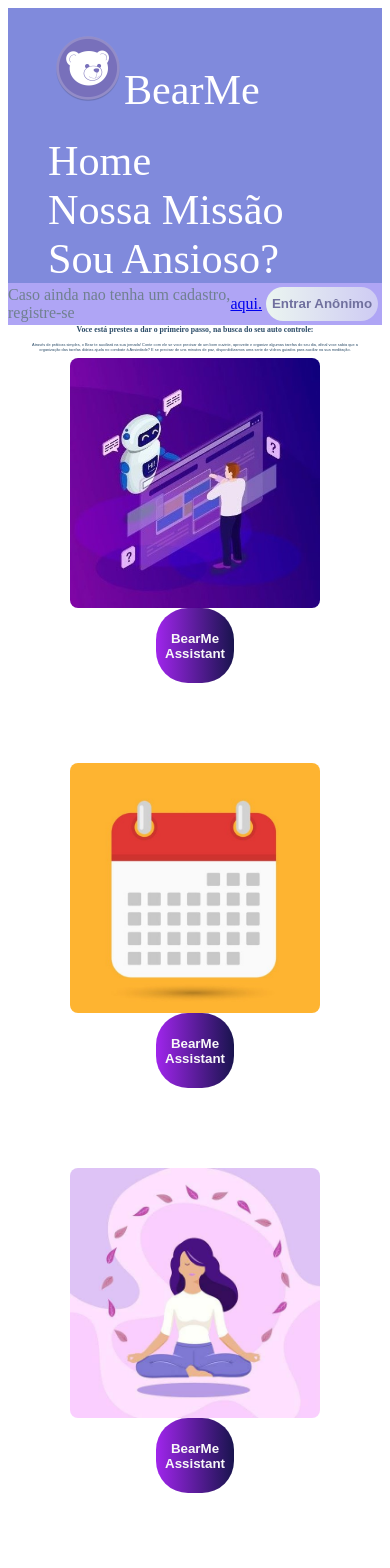
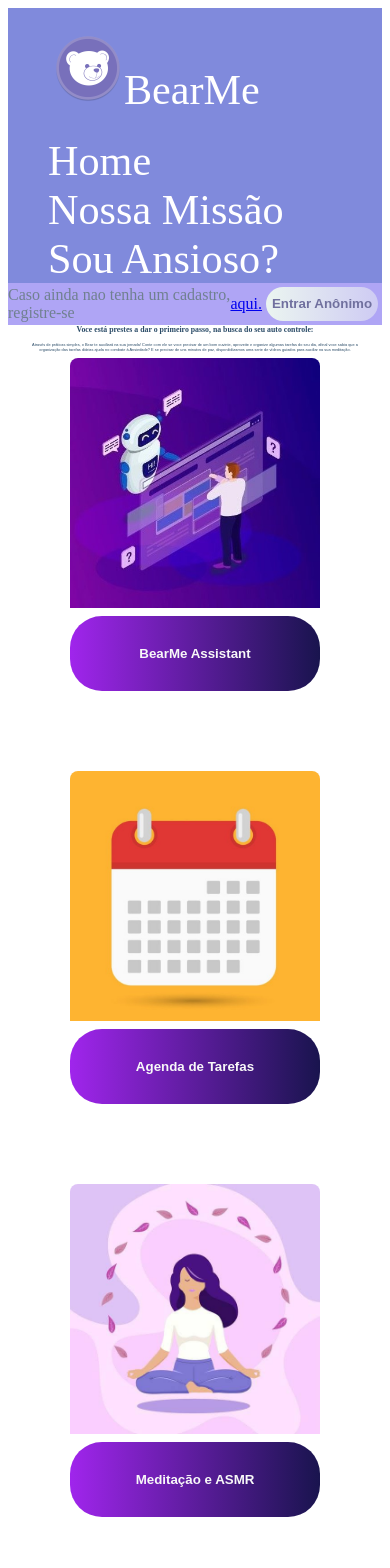
Before and after one commit to AndreHBSilva/Challenge_BearMe, a React (Create React App) app: page / in a window 390 px wide. Shown: the top 1568 px of the page. Built offline with nearby package versions, Linux system fonts and the light colour scheme; a web font is replaced by a local one.

Commit message:
cards de atividades responsivos

```diff
--- a/src/components/corpo/Corpo.jsx
+++ b/src/components/corpo/Corpo.jsx
@@ -3,7 +3,7 @@ import './Corpo.css'
 import Techbot from '../../img/techbot.jpeg'
 import Asmr from '../../img/asmr.jpeg'
 import Agenda from '../../img/agenda.jpeg'
-import { CardAtividade, Button, MainPage } from '../../styles';
+import { CardAtividade, CardButton, MainPage } from '../../styles';
 
 export default function Corpo(){
     return (
@@ -13,15 +13,21 @@ export default function Corpo(){
             <MainPage>
                 <CardAtividade>
                     <img src={Techbot} alt="" />
-                    <Button backgroundImage="linear-gradient(to right, rgb(160, 37, 236) , rgb(25, 20, 78))">BearMe Assistant</Button>
+                    <CardButton backgroundImage="linear-gradient(to right, rgb(160, 37, 236) , rgb(25, 20, 78))">
+                        BearMe Assistant
+                    </CardButton>
                 </CardAtividade>
                 <CardAtividade>
                     <img src={Agenda} alt="" />
-                    <Button backgroundImage="linear-gradient(to right, rgb(160, 37, 236) , rgb(25, 20, 78))">BearMe Assistant</Button>
+                    <CardButton backgroundImage="linear-gradient(to right, rgb(160, 37, 236) , rgb(25, 20, 78))">
+                        Agenda de Tarefas
+                    </CardButton>
                 </CardAtividade>
                 <CardAtividade>
                     <img src={Asmr} alt="" />
-                    <Button backgroundImage="linear-gradient(to right, rgb(160, 37, 236) , rgb(25, 20, 78))">BearMe Assistant</Button>
+                    <CardButton backgroundImage="linear-gradient(to right, rgb(160, 37, 236) , rgb(25, 20, 78))">
+                        Meditação e ASMR
+                    </CardButton>
                 </CardAtividade>
                 {/* <div className="assistente">
                     <img className="img1" src={Techbot} alt="" />
--- a/src/styles.js
+++ b/src/styles.js
@@ -8,27 +8,33 @@ export const Button = styled.button`
   height: 75px;
   color: #f8f8f8;
   font-weight: bold;
+  cursor: pointer;
+`;
+
+export const CardButton = styled(Button)`
+  width: 250px;
   position: relative;
-  cursor: pointer;
   display: block;
   margin: 0 auto;
-`
+`;
 
 export const MainPage = styled.div`
   display: grid;
-  grid-template-columns: repeat(auto-fit, minmax(300px, 1fr));
+  grid-template-columns: repeat( auto-fit, minmax( min( (60rem - 100%) * 999, 100%), 1fr ) );
   grid-gap: 5rem;
   align-items: center;
-`
+`;
 
 export const CardAtividade = styled.div`
   img {
     display: block;
     margin: 0 auto;
+    padding-bottom: 0.5rem;
     border-radius: 0.5rem;
-    width: 250px;
+    /* width: 250px; */
+    width: clamp(250px, 5vw, 20vw);
   }
-`
+`;
 
 // export const ImgCard = styled.img`
 //   position: absolute;
```
